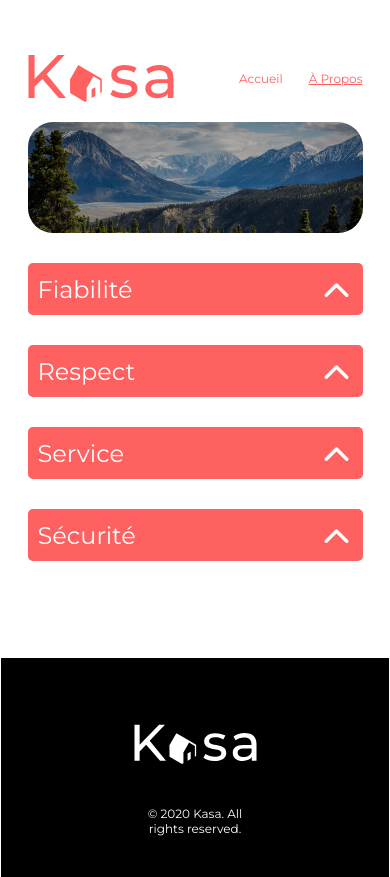
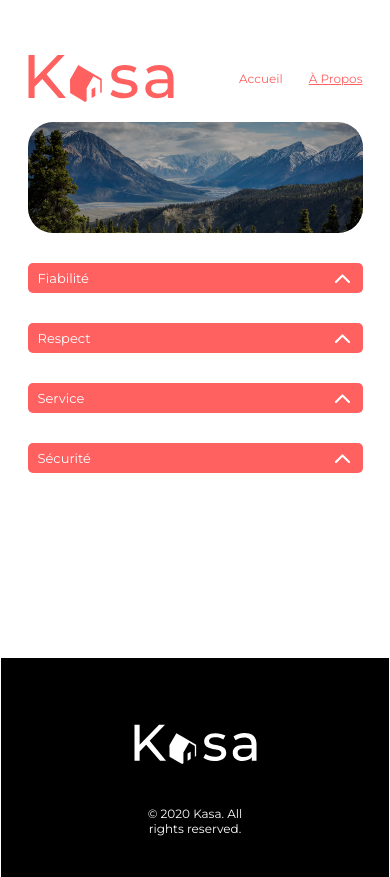
Before and after one commit to SandroPimentel/Projet-6-Openclassrooms, a React (Create React App) app: page /about in a window 390 px wide. Built offline with nearby package versions, Linux system fonts and the light colour scheme.

Commit message:
correction affichage dropdown

```diff
--- a/src/pages/HomePage.js
+++ b/src/pages/HomePage.js
@@ -5,7 +5,6 @@ import homeBannerImage from '../assets/img-accueil.jpg'
 import { Link } from 'react-router-dom'
 import PropertyCard from '../components/PropertyCard'
 import properties from '../data/properties.json'
-import NotFoundPage from '../pages/NotFoundPage'
 
 const HomePage = () => {
   return (
@@ -19,11 +18,6 @@ const HomePage = () => {
         {properties.map((property) => (
           <PropertyCard key={property.id} property={property} />
         ))}
-        <Link to="/une-route-inexistante" className="fake-property-card">
-          <div className="properties-section">
-            <p>NotFoundPage</p>
-          </div>
-        </Link>
       </section>
     </>
   )
--- a/src/styles/styles-components/Dropdown.scss
+++ b/src/styles/styles-components/Dropdown.scss
@@ -26,3 +26,21 @@
     }
   }
 }
+
+@media (max-width: 480px) {
+
+  .dropdown {
+    .dropdown-title {
+      font-size: 13px;
+      height: 30px;
+    }
+
+    .arrow {
+      height: 20px;
+    }
+  }
+
+  .dropdown-content {
+    font-size: 102px;
+  }
+}
--- a/src/styles/styles-pages/AboutPage.scss
+++ b/src/styles/styles-pages/AboutPage.scss
@@ -27,10 +27,16 @@
         max-width: 335px;
         width: 100%;
         margin-top: 30px;
+
+        .dropdown-title {
+            font-size: 13px;
+        }
     }
 
     .dropdown-content p {
         min-width: 295px;
+        font-size: 12px;
+        text-align: left;
     }
 
     .about-banner {
```
